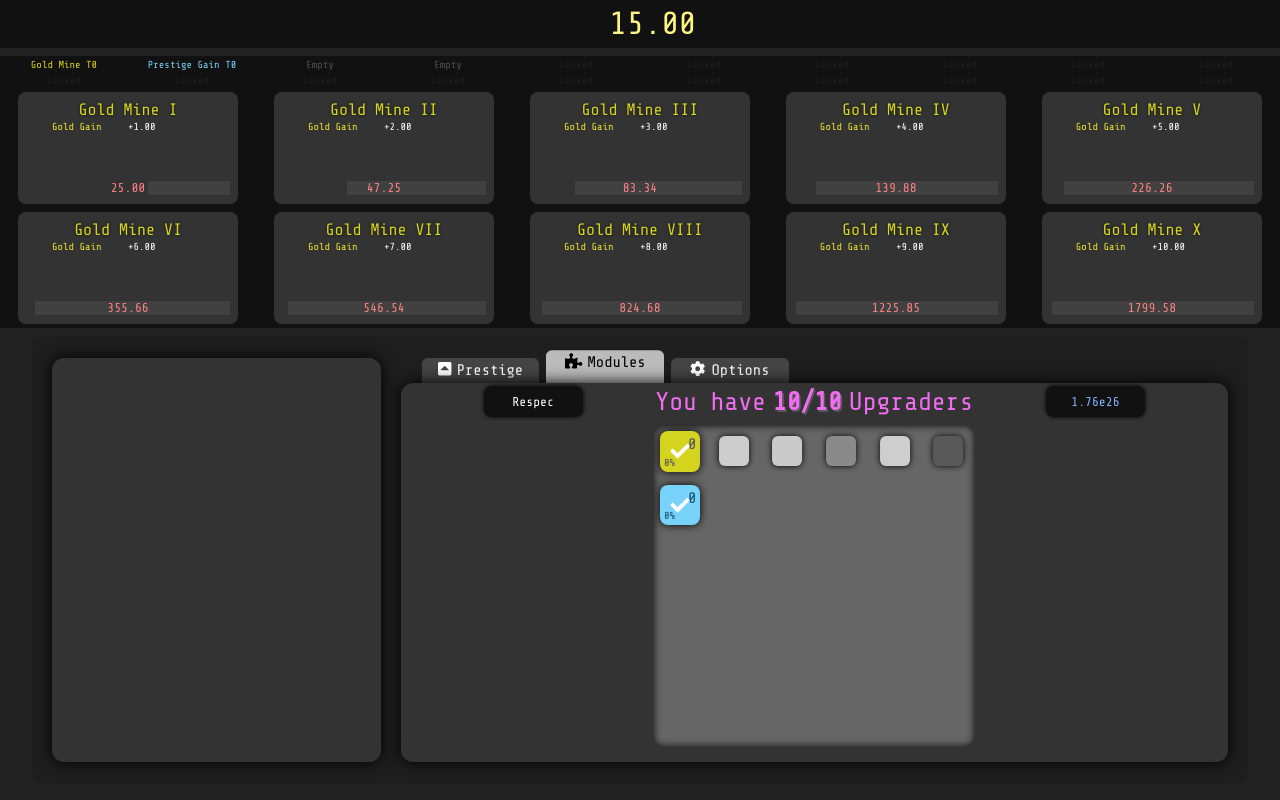
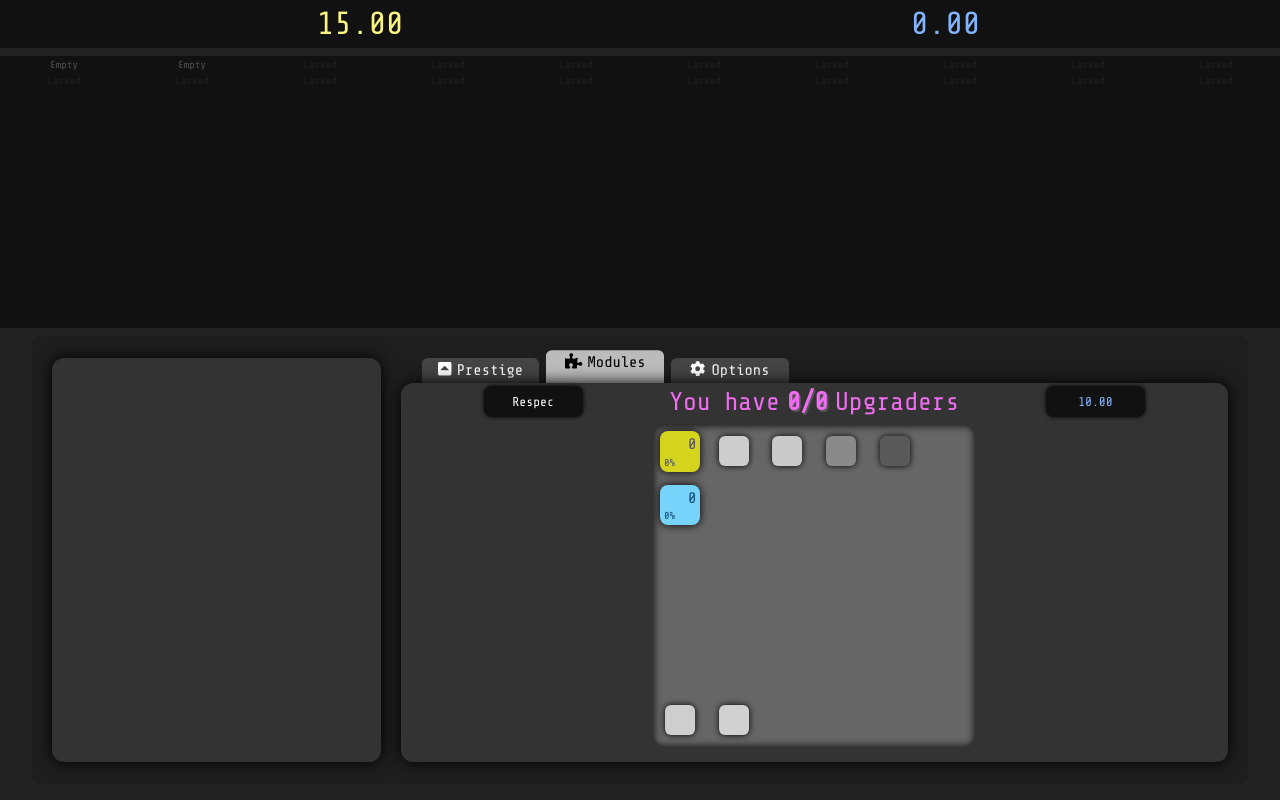
Before and after one commit to spotky1004/Module-Incremental, a plain HTML site: page index.html in a window 1280 px wide. Drawn offline with nearby package versions, Linux system fonts and the light colour scheme; animation ran at ten frames a second.

Commit message:
Refactor, Better game, Add 1 module

```diff
--- a/class/Player.js
+++ b/class/Player.js
@@ -29,7 +29,7 @@ const savedataDefaults = {
   selectedUpgrades: [],
   boughtUpgrades: Array(20).fill().map(_ => []),
   prestige: new Decimal(0),
-  upgraders: 10,
+  upgraders: 0,
   modules: {
     "Gold Mine": {
       tier: 0,
--- a/class/UpgradeEffects.js
+++ b/class/UpgradeEffects.js
@@ -4,6 +4,11 @@ import Decimal from "../lib/decimal.min.js";
  * @callback EffectReducerFunc
  * @param {Decimal} a
  * @param {number | string | Decimal} b
+ * @returns {number | Decimal}
+ */
+/**
+ * @callback EffectFinalizeFunc
+ * @param {Decimal} value
  * @returns {number | Decimal}
  */
 /**
@@ -16,6 +21,7 @@ import Decimal from "../lib/decimal.min.js";
  * @typedef EffectData
  * @property {number | string} defaultValue
  * @property {EffectReducerFunc} effectReducerFunc
+ * @property {EffectFinalizeFunc} effectFinalizeFunc
  * @property {EffectDisplay} display
  */
 
@@ -67,6 +73,11 @@ class UpgradeEffects {
       );
     }
 
+    for (const effectName in this.effectsDatas) {
+      const effectData = this.effectsDatas[effectName];
+      effects[effectName] = effectData.effectFinalizeFunc(effects[effectName]);
+    }
+
     return effects;
   }
 }
--- /dev/null
+++ b/game/data/effects.js
@@ -0,0 +1,14 @@
+import upgradeManager from "./upgradeManager.js";
+import { savedata } from "./player.js";
+
+const effects = upgradeManager.getUpgradeEffects(savedata);
+
+function updateEffects() {
+  const tmpEffects = upgradeManager.getUpgradeEffects(savedata);
+  for (const effectName in tmpEffects) {
+    effects[effectName] = tmpEffects[effectName];
+  }
+}
+
+export default effects;
+export { updateEffects };
--- a/game/elements.js
+++ b/game/data/elements.js
@@ -1,7 +1,7 @@
 import upgradeEffects from "./upgradeEffects.js";
 import upgradeGenerators from "./upgradeGenerators.js";
-import roman from "../util/roman.js";
-import notation from "../util/notation.js";
+import roman from "../../util/roman.js";
+import notation from "../../util/notation.js";
 
 /**
  * @typedef {["modules", "prestige", "options"][number]} TabNames
@@ -21,7 +21,12 @@ import notation from "../util/notation.js";
  * @property {HTMLDivElement} cost
  */
 const elements = {
-  gold: document.getElementById("gold"),
+  /** @typedef {["gold", "prestige"][number]} ResourceNames */
+  /** @type {Record<ResourceNames, HTMLSpanElement>} */
+  resources: {
+    gold: document.getElementById("resources__gold"),
+    prestige: document.getElementById("resources__prestige")
+  },
   /** @type {HTMLSpanElement[]} */
   upgradeModules: [],
   /** @type {Upgrade[]} */
--- /dev/null
+++ b/game/data/index.js
@@ -0,0 +1,6 @@
+export { default as effects, updateEffects } from "./effects.js";
+export { default as elements } from "./elements.js";
+export { default as player, saveKey, savedata } from "./player.js";
+export { default as upgradeEffects } from "./upgradeEffects.js";
+export { default as upgradeGenerators } from "./upgradeGenerators.js";
+export { default as upgradeManager } from "./upgradeManager.js";
--- a/game/player.js
+++ b/game/data/player.js
@@ -1,19 +1,13 @@
-import Player from "../class/Player.js";
+import Player from "../../class/Player.js";
 import { upgradeGeneratorEnum } from "./upgradeGenerators.js";
-import Decimal from "../lib/decimal.min.js";
+import Decimal from "../../lib/decimal.min.js";
 
 const saveKey = "Module Incremental";
 const player = new Player();
 const savedata = player.savedata;
-player.load(saveKey);
+// player.load(saveKey);
 
 // savedaats fix
-if (
-  savedata.time < 1000 &&
-  savedata.selectedUpgrades.length === 0
-) {
-  savedata.selectedUpgrades.push("Gold Mine", "Prestige Gain");
-}
 for (const upgradeName in upgradeGeneratorEnum) {
   if (typeof savedata.modules[upgradeName] !== "undefined") continue;
   savedata.modules[upgradeName] = {
@@ -21,6 +15,7 @@ for (const upgradeName in upgradeGeneratorEnum) {
     exp: new Decimal(0)
   };
 }
+player.save(saveKey);
 
 export default player;
 export { savedata, saveKey };
--- a/game/upgradeEffects.js
+++ b/game/data/upgradeEffects.js
@@ -1,9 +1,11 @@
-import UpgradeEffects from "../class/UpgradeEffects.js";
+import UpgradeEffects from "../../class/UpgradeEffects.js";
+import Decimal from "../../lib/decimal.min.js";
 
 const upgradeEffects = new UpgradeEffects({
   goldGain: {
     defaultValue: 1,
     effectReducerFunc: (a, b) => a.add(b),
+    effectFinalizeFunc: (value) => value,
     display: {
       name: "Gold Gain",
       color: "#f0e52b",
@@ -13,6 +15,7 @@ const upgradeEffects = new UpgradeEffects({
   goldGainMult: {
     defaultValue: 1,
     effectReducerFunc: (a, b) => a.mul(b),
+    effectFinalizeFunc: (value) => value,
     display: {
       name: "Gold Mult",
       color: "#ebe7a4",
@@ -22,6 +25,7 @@ const upgradeEffects = new UpgradeEffects({
   prestigeGain: {
     defaultValue: 0,
     effectReducerFunc: (a, b) => a.add(b),
+    effectFinalizeFunc: (value) => value,
     display: {
       name: "Prestige Gain",
       color: "#345eeb",
@@ -31,6 +35,7 @@ const upgradeEffects = new UpgradeEffects({
   autobuy: {
     defaultValue: 0,
     effectReducerFunc: (a, b) => a.add(b),
+    effectFinalizeFunc: (value) => value,
     display: {
       name: "Autobuy",
       color: "#12e686",
@@ -38,8 +43,9 @@ const upgradeEffects = new UpgradeEffects({
     }
   },
   maxModule: {
-    defaultValue: 4,
+    defaultValue: 2,
     effectReducerFunc: (a, b) => a.add(b),
+    effectFinalizeFunc: (value) => Decimal.min(20, value).floor(),
     display: {
       name: "Max Module",
       color: "#ffffff",
--- a/game/upgradeGenerators.js
+++ b/game/data/upgradeGenerators.js
@@ -1,17 +1,18 @@
 import { effectNameEnum as effect } from "./upgradeEffects.js";
-import UpgradeGenerator from "../class/UpgradeGenerator.js";
+import UpgradeGenerator from "../../class/UpgradeGenerator.js";
 
-import Decimal from "../lib/decimal.min.js";
-import factroial from "../util/factroial.js";
+import Decimal from "../../lib/decimal.min.js";
+import factroial from "../../util/factroial.js";
 
 export const upgradeGeneratorEnum = {
   "Gold Mine": 0,
   "Gold Duplicator": 1,
   "Growth Boost": 2,
   "Decay Boost": 3,
-  "Autobuy": 4,
-  "Sacrifice": 5,
+  "Sacrifice": 4,
   "Prestige Gain": 6,
+  "Autobuy": 30,
+  "Extra Module": 31,
 };
 /**
  * @typedef {keyof typeof upgradeGeneratorEnum} UpgradeGeneratorType
@@ -55,6 +56,25 @@ const upgradeGenerators = [
     cost: (tier, level, savedata) => Decimal(1e10).pow(level+1).div(Decimal(savedata.prestigeTime/1000).pow(tier+1).add(1))
   }),
   new UpgradeGenerator({
+    name: "Sacrifice",
+    index: upgradeGeneratorEnum["Sacrifice"],
+    color: "#de3535",
+    effects: {
+      [effect.goldGain]: (tier, level, savedata) => Decimal(2+level+tier*2).pow(level+tier*2).mul(1e3),
+      [effect.goldGainMult]: (tier, level, savedata) => Decimal(1-0.4/(tier/2+1))
+    },
+    cost: (tier, level, savedata) => Decimal(9).div(tier/6+1).add(1).pow(level**2).mul(1000)
+  }),
+  new UpgradeGenerator({
+    name: "Prestige Gain",
+    index: upgradeGeneratorEnum["Prestige Gain"],
+    color: "#78d3fa",
+    effects: {
+      [effect.prestigeGain]: (tier, level, savedata) => Decimal(level+1).pow(2+tier/6+level/3).floor()
+    },
+    cost: (tier, level, savedata) => Decimal(10).pow(level*(1+level/20)+3).div(Decimal(6).pow(tier))
+  }),
+  new UpgradeGenerator({
     name: "Autobuy",
     index: upgradeGeneratorEnum["Autobuy"],
     color: "#67f0b2",
@@ -64,23 +84,13 @@ const upgradeGenerators = [
     cost: (tier, level, savedata) => Decimal.max(1, Decimal(2*(level-tier))).pow(level).mul(1000).div(Decimal(2).pow(tier-level))
   }),
   new UpgradeGenerator({
-    name: "Sacrifice",
-    index: upgradeGeneratorEnum["Sacrifice"],
-    color: "#de3535",
+    name: "Extra Module",
+    index: upgradeGeneratorEnum["Extra Module"],
+    color: "#67f0db",
     effects: {
-      [effect.goldGain]: (tier, level, savedata) => Decimal(level+1).pow(2+tier/2).mul(100+level*(50+tier*20)).mul(Decimal(2+tier/10).pow(level)),
-      [effect.goldGainMult]: (tier, level, savedata) => Decimal(1-0.4/(tier/2+1))
+      [effect.maxModule]: (tier, level, savedata) => 0.1*Math.sqrt(tier),
     },
-    cost: (tier, level, savedata) => Decimal(9).div(tier/6+1).add(1).pow(level**2).mul(1000)
-  }),
-  new UpgradeGenerator({
-    name: "Prestige Gain",
-    index: upgradeGeneratorEnum["Prestige Gain"],
-    color: "#78d3fa",
-    effects: {
-      [effect.prestigeGain]: (tier, level, savedata) => Decimal(level+1).pow(2+tier/3+level/6).floor()
-    },
-    cost: (tier, level, savedata) => Decimal(10).pow(level*(1+level/10)+4).div(Decimal(6).pow(tier))
+    cost: (tier, level, savedata) => Decimal.max(1, 10/(tier/10+1)).pow(Decimal(2).pow(level))
   }),
 ];
 
--- a/game/upgradeManager.js
+++ b/game/data/upgradeManager.js
@@ -1,4 +1,4 @@
-import UpgradeManager from "../class/UpgradeManager.js";
+import UpgradeManager from "../../class/UpgradeManager.js";
 import upgradeEffects from "./upgradeEffects.js";
 import upgradeGenerators from "./upgradeGenerators.js";
 
--- a/game/index.js
+++ b/game/index.js
@@ -1,6 +1,11 @@
 import * as tabs from "./tabs/index.js";
-import elements from "./elements.js";
-import player, { savedata, saveKey } from "./player.js";
+import {
+  elements,
+  updateEffects,
+  player,
+  savedata,
+  saveKey
+} from "./data/index.js";
 
 /** @param {keyof elements["tabButtons"]} tabToMove */
 function moveTab(tabToMove) {
@@ -33,6 +38,7 @@ function tick() {
   savedata.prestigeTime += dt;
   savedata.lastTickAt = timeNow;
 
+  updateEffects();
   tabs.modules(dt);
   tabs.base(dt);
 
--- a/game/tabs/base.js
+++ b/game/tabs/base.js
@@ -1,9 +1,11 @@
-import upgradeGenerators from "../upgradeGenerators.js";
-import upgradeEffects from "../upgradeEffects.js";
-import upgradeManager from "../upgradeManager.js";
-
-import elements from "../elements.js";
-import { savedata } from "../player.js";
+import {
+  upgradeGenerators,
+  upgradeEffects,
+  effects,
+  upgradeManager,
+  elements,
+  savedata,
+} from "../data/index.js";
 
 import notation from "../../util/notation.js";
 
@@ -32,11 +34,9 @@ elements.upgrades.forEach((v, i) => {
 let upgradeList = [];
 let upgradeListUpdateTime = 0;
 /**
- * @param {import("../../class/Player.js").SavedataValues} savedata
  * @param {number} dt
- * @param {ReturnType<upgradeManager["getUpgradeEffects"]>} effects
  */
-function render(dt, effects) {
+function render(dt) {
   upgradeListUpdateTime += dt;
 
   if (upgradeListUpdateTime > 1000/20) {
@@ -115,13 +115,12 @@ function render(dt, effects) {
  * @param {number} dt
  */
 function update(dt) {
-  const effects = upgradeManager.getUpgradeEffects(savedata);
-
   savedata.selectedUpgrades = [...new Set(savedata.selectedUpgrades)].slice(0, effects.maxModule.toNumber());
 
   const goldGain = effects.goldGain.mul(effects.goldGainMult);
   savedata.gold = savedata.gold.add(goldGain.mul(dt/1000));
-  elements.gold.innerText = notation(savedata.gold);
+  elements.resources.gold.innerText = notation(savedata.gold);
+  elements.resources.prestige.innerText = notation(savedata.prestige);
 
   savedata.autobuyCharge += effects.autobuy.toNumber() * dt / 1000;
   if (savedata.autobuyCharge > 1) {
@@ -131,7 +130,7 @@ function update(dt) {
     savedata.autobuyCharge %= 1;
   }
 
-  render(dt, effects);
+  render(dt);
 }
 
 export default update;
--- a/index.html
+++ b/index.html
@@ -11,8 +11,9 @@
 </head>
 <body>
   <div id="container">
-    <div id="gold">
-      0.00
+    <div id="resources">
+      <span id="resources__gold">0.00</span>
+      <span id="resources__prestige">0.00</span>
     </div>
     <div id="upgrade-modules">
       <!-- Upgrade Modules here -->
@@ -41,7 +42,9 @@
         </div>
         <div id="tabs">
           <div class="tab" data-tab-name="prestige" style="display: none;">
+            <div>
 
+            </div>
           </div>
           <div class="tab" data-tab-name="modules">
             <div id="upgrader">
--- a/style/index.css
+++ b/style/index.css
@@ -43,18 +43,15 @@ body {
   height: 100vh;
 }
 
-#gold {
+#resources {
   margin-bottom: 1vh;
   padding-left: 2vw;
 
   height: 6vh;
 
   display: flex;
-  justify-content: center;
+  justify-content: space-evenly;
   align-items: center;
-
-  font-size: 4vh;
-  color: var(--col-gold);
 
   background-color: #111;
 }
@@ -91,6 +88,19 @@ body {
 }
 #contents > * {
   height: 90%;
+}
+
+#resources > * {
+  width: 40%;
+
+  text-align: center;
+  font-size: 2.5em;
+}
+#resources__gold {
+  color: var(--col-gold);
+}
+#resources__prestige {
+  color: var(--col-prestige);
 }
 
 .upgrade-modules__item {
```
Also changed, not shown: game/tabs/modules.js (+16 -10 lines).
